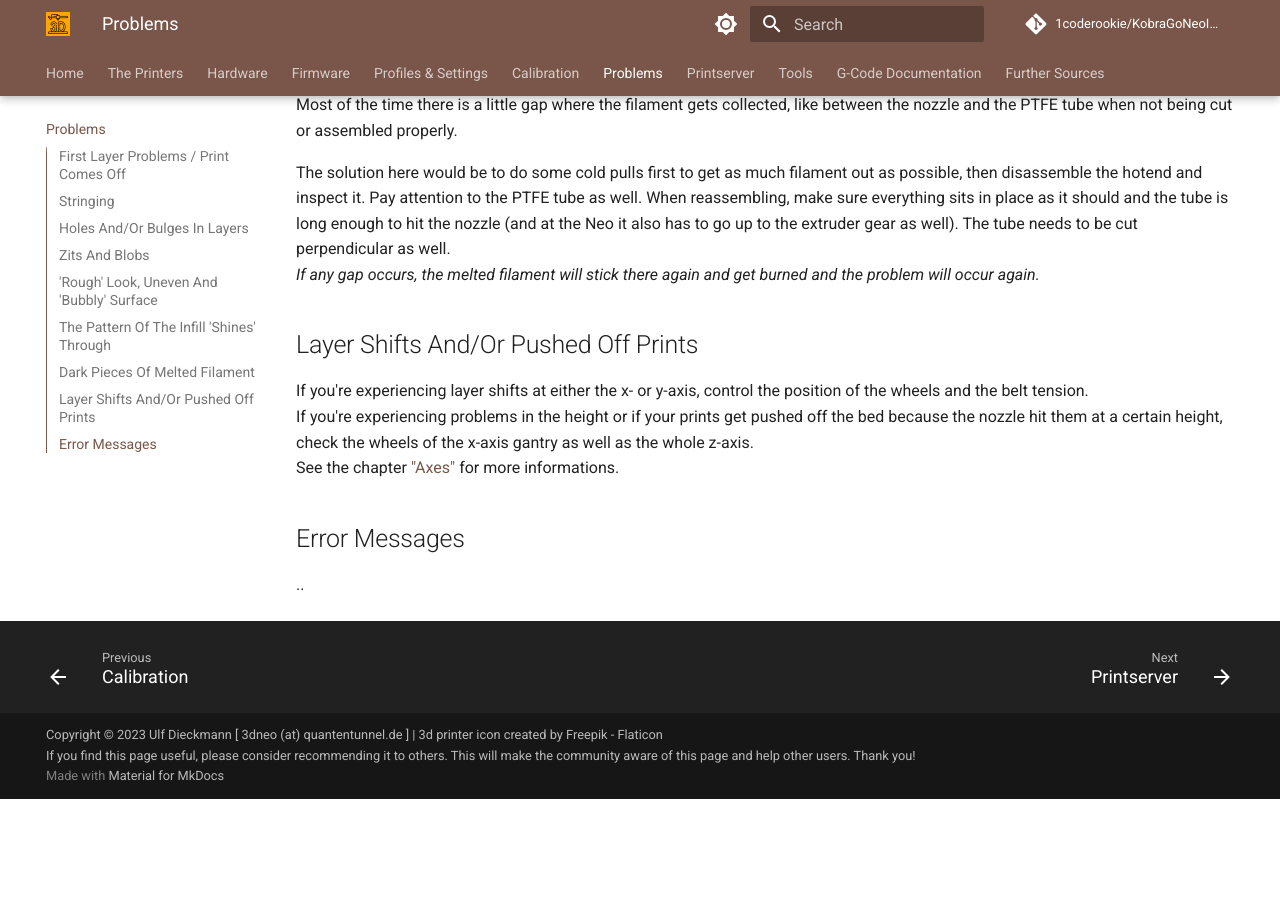
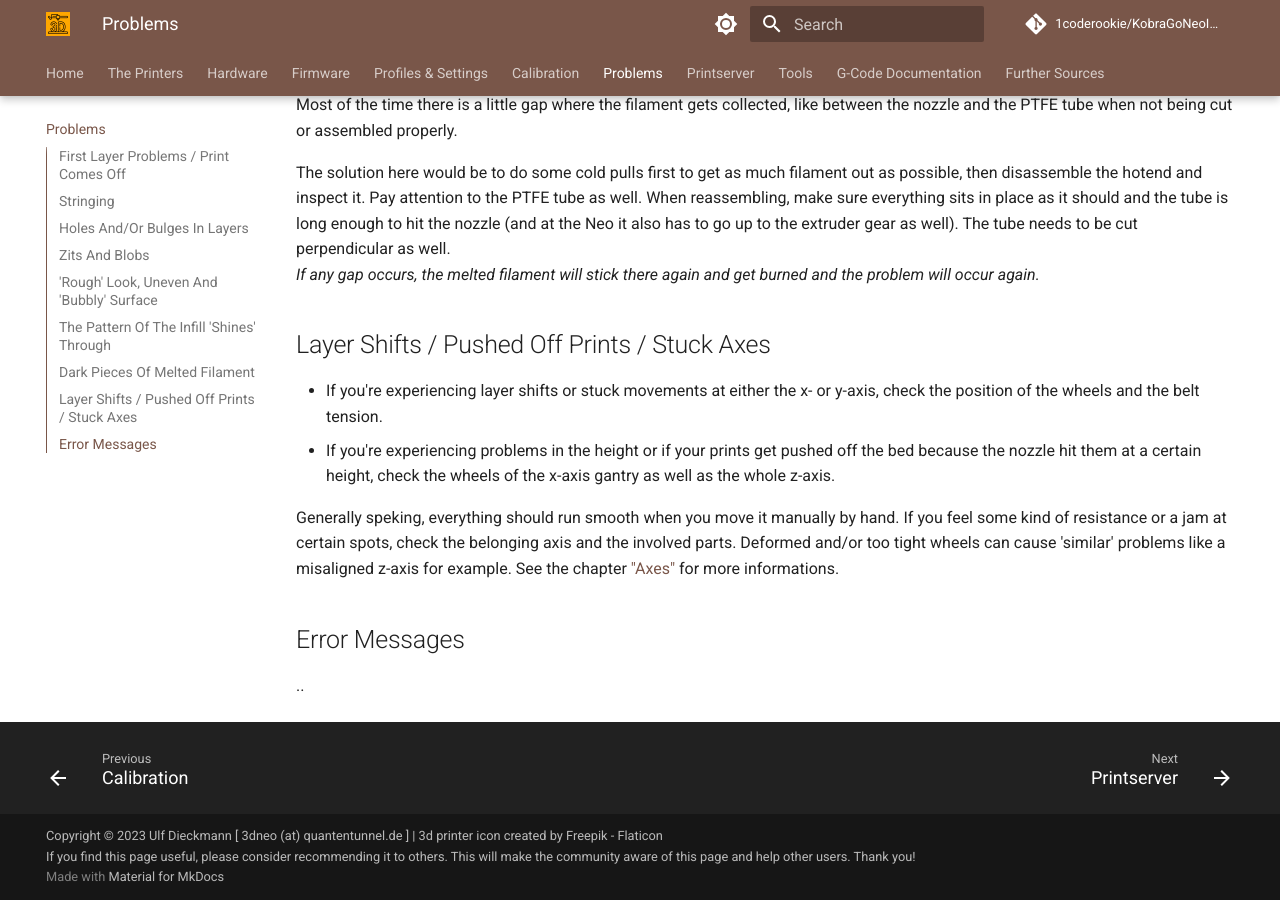
Before and after one commit to 1coderookie/KobraGoNeoInsights, an MkDocs documentation site: the page built from docs/problems.md, in a window 1280 px wide and 900 px high, scrolled down 3834 px. Built offline with MkDocs 1.6.1 and Material for MkDocs 9.7.7, drawn with Linux system fonts in a browser that asks for light colours; comment, search, counter and statistics services are not loaded; before the commit the page ends 4633 px from its top, so only the background shows below that.

Commit message:
Update problems.md

```diff
--- a/docs/problems.md
+++ b/docs/problems.md
@@ -80,10 +80,11 @@
 The solution here would be to do some cold pulls first to get as much filament out as possible, then disassemble the hotend and inspect it. Pay attention to the PTFE tube as well. When reassembling, make sure everything sits in place as it should and the tube is long enough to hit the nozzle (and at the Neo it also has to go up to the extruder gear as well). The tube needs to be cut perpendicular as well.
 *If any gap occurs, the melted filament will stick there again and get burned and the problem will occur again.*
 
-## Layer Shifts And/Or Pushed Off Prints
-If you're experiencing layer shifts at either the x- or y-axis, control the position of the wheels and the belt tension.
-If you're experiencing problems in the height or if your prints get pushed off the bed because the nozzle hit them at a certain height, check the wheels of the x-axis gantry as well as the whole z-axis.
-See the chapter ["Axes"](hardware/axes.md) for more informations.
+## Layer Shifts / Pushed Off Prints / Stuck Axes
+- If you're experiencing layer shifts or stuck movements at either the x- or y-axis, check the position of the wheels and the belt tension.
+- If you're experiencing problems in the height or if your prints get pushed off the bed because the nozzle hit them at a certain height, check the wheels of the x-axis gantry as well as the whole z-axis.
+
+Generally speking, everything should run smooth when you move it manually by hand. If you feel some kind of resistance or a jam at certain spots, check the belonging axis and the involved parts. Deformed and/or too tight wheels can cause 'similar' problems like a misaligned z-axis for example. See the chapter ["Axes"](hardware/axes.md) for more informations.
 
 ## Error Messages
 ..
```
